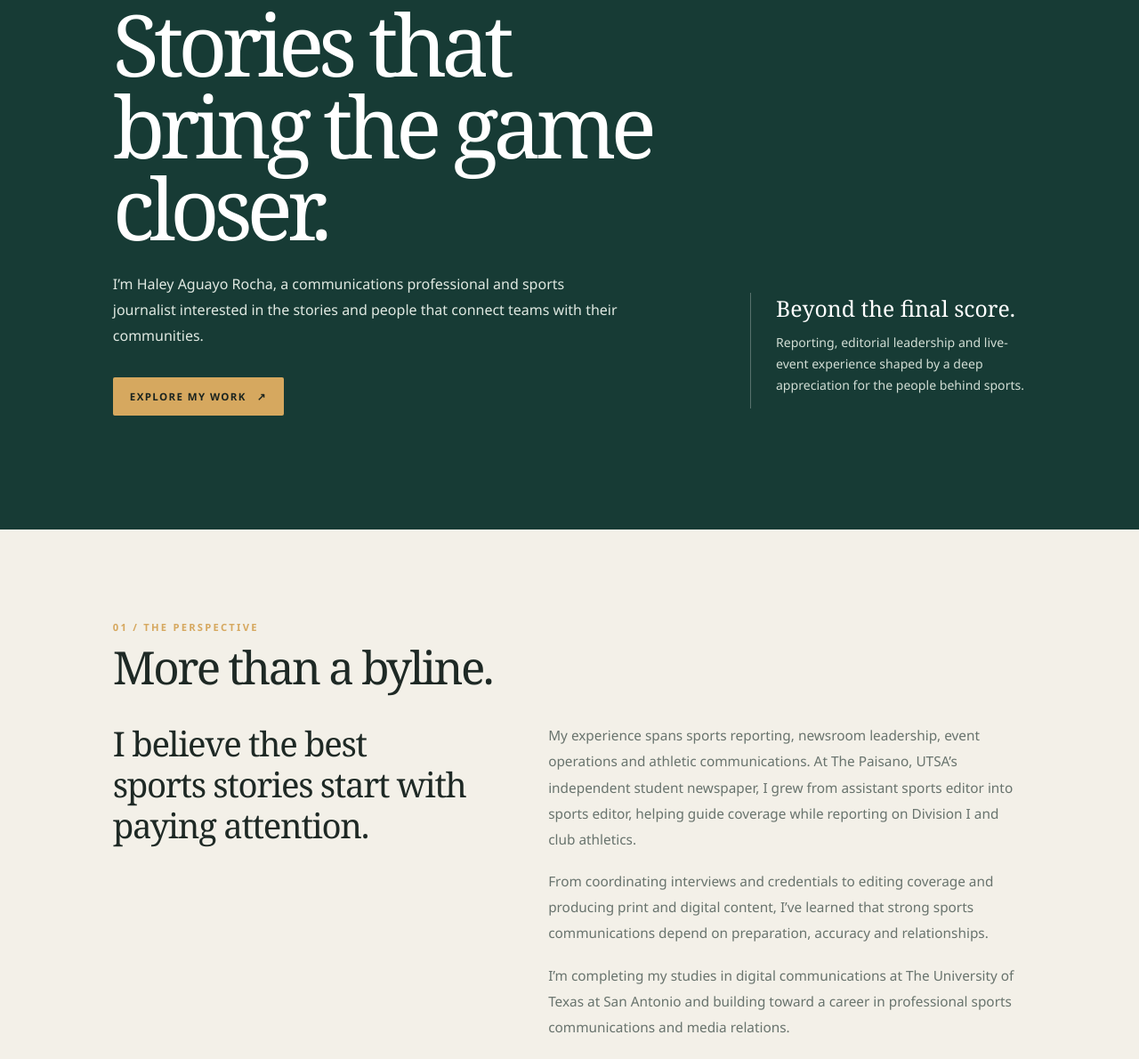
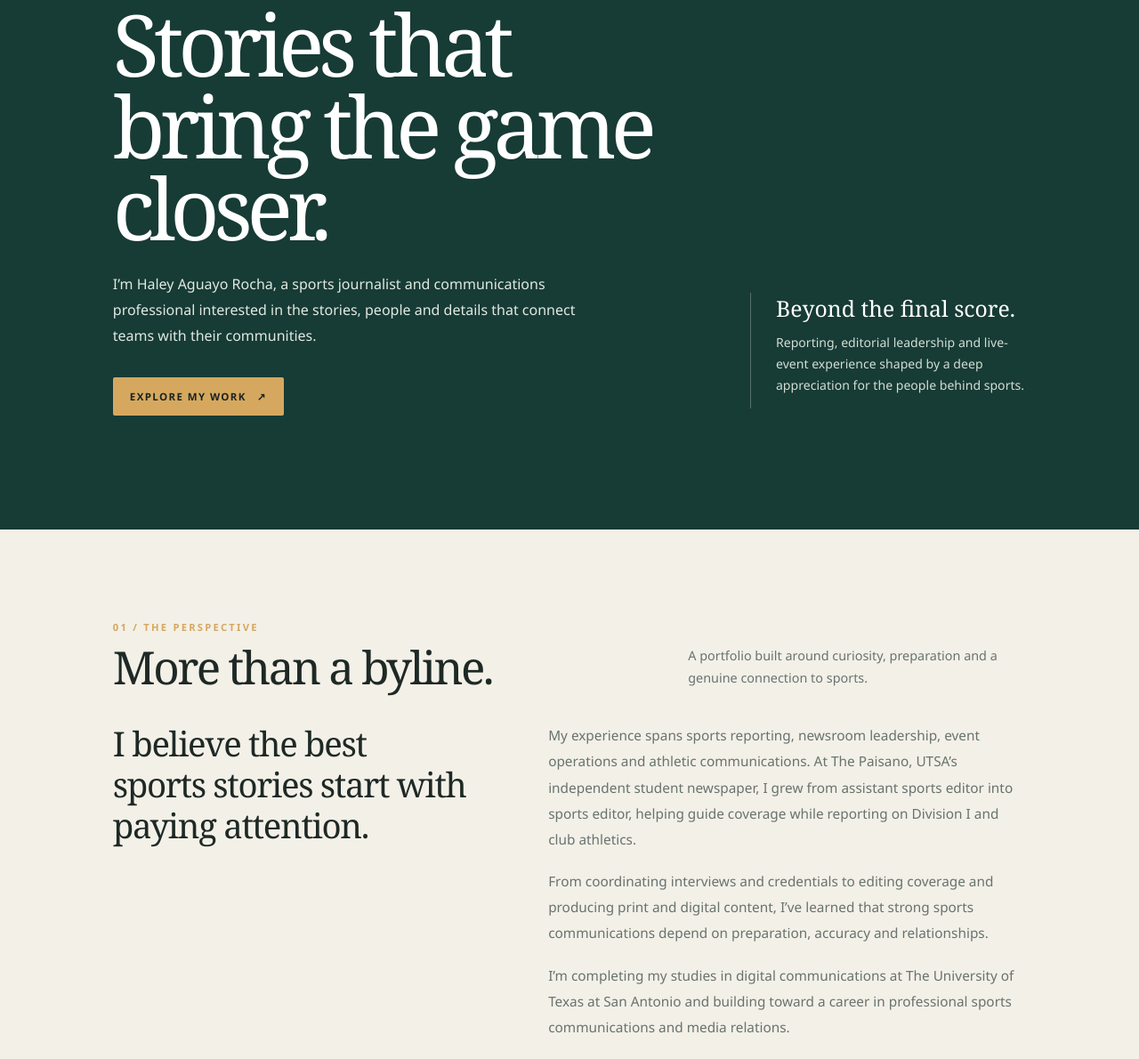
Before and after one commit to From-The-Stands/From-The-Stands.github.io, a plain HTML site: page index.html in a window 1280 px wide. Shown: the part 248-1438 px from the top of the page at 89% size. Drawn offline with Linux system fonts and the light colour scheme.

Commit message:
Add files via upload

```diff
--- a/index.html
+++ b/index.html
@@ -103,7 +103,7 @@ footer { max-width: 1180px; margin: auto; padding: 22px 6%; display: flex; justi
       <div>
         <div class="kicker">Sports journalism · Communications · Media relations</div>
         <h1>Stories that bring the game closer.</h1>
-        <p class="hero-copy">I’m Haley Aguayo Rocha, a communications professional and sports journalist interested in the stories and people that connect teams with their communities.</p>
+        <p class="hero-copy">I’m Haley Aguayo Rocha, a sports journalist and communications professional interested in the stories, people and details that connect teams with their communities.</p>
         <a class="cta" href="#work">Explore my work <span aria-hidden="true">↗</span></a>
       </div>
       <aside class="hero-aside">
@@ -114,7 +114,7 @@ footer { max-width: 1180px; margin: auto; padding: 22px 6%; display: flex; justi
   </header>
   <main>
     <section class="section" id="about">
-      <div class="section-head"><div><div class="kicker">01 / The perspective</div><h2>More than a byline.</h2></div><p></p></div>
+      <div class="section-head"><div><div class="kicker">01 / The perspective</div><h2>More than a byline.</h2></div><p>A portfolio built around curiosity, preparation and a genuine connection to sports.</p></div>
       <div class="about-grid">
         <div class="about-statement">I believe the best sports stories start with paying attention.</div>
         <div class="about-body">
@@ -126,7 +126,7 @@ footer { max-width: 1180px; margin: auto; padding: 22px 6%; display: flex; justi
     </section>
     <section class="work-section" id="work">
       <div class="section">
-        <div class="section-head"><div><div class="kicker">02 / Selected work</div><h2>Work from the field<br>and the newsroom.</h2></div><p></p></div>
+        <div class="section-head"><div><div class="kicker">02 / Selected work</div><h2>Work from the field<br>and the newsroom.</h2></div><p>A selection of reporting, editorial projects and communications work. Individual samples and links can be added as the portfolio is finalized.</p></div>
         <div class="work-grid">
           <article class="work-card"><div><div class="work-top"><span>Reporting & writing</span><span>01</span></div><h3>Sports journalism</h3><p>Game coverage, feature reporting and storytelling across UTSA Division I athletics, club sports and the wider San Antonio sports community.</p></div><a class="text-link" href="#contact">Add article samples <span>↗</span></a></article>
           <article class="work-card"><div><div class="work-top"><span>Editorial leadership</span><span>02</span></div><h3>The Paisano newsroom</h3><p>Sports editor experience: assigning coverage, managing writers, editing stories and helping shape the paper’s sports coverage across print and digital platforms.</p></div><a class="text-link" href="#contact">Add editorial samples <span>↗</span></a></article>
```
